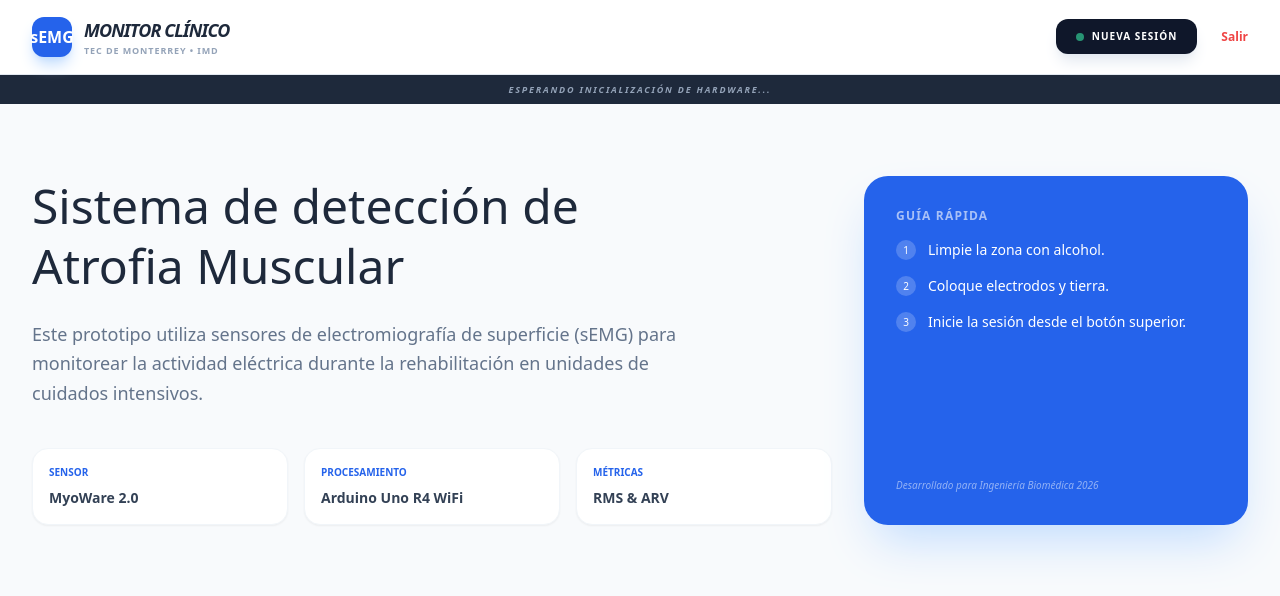
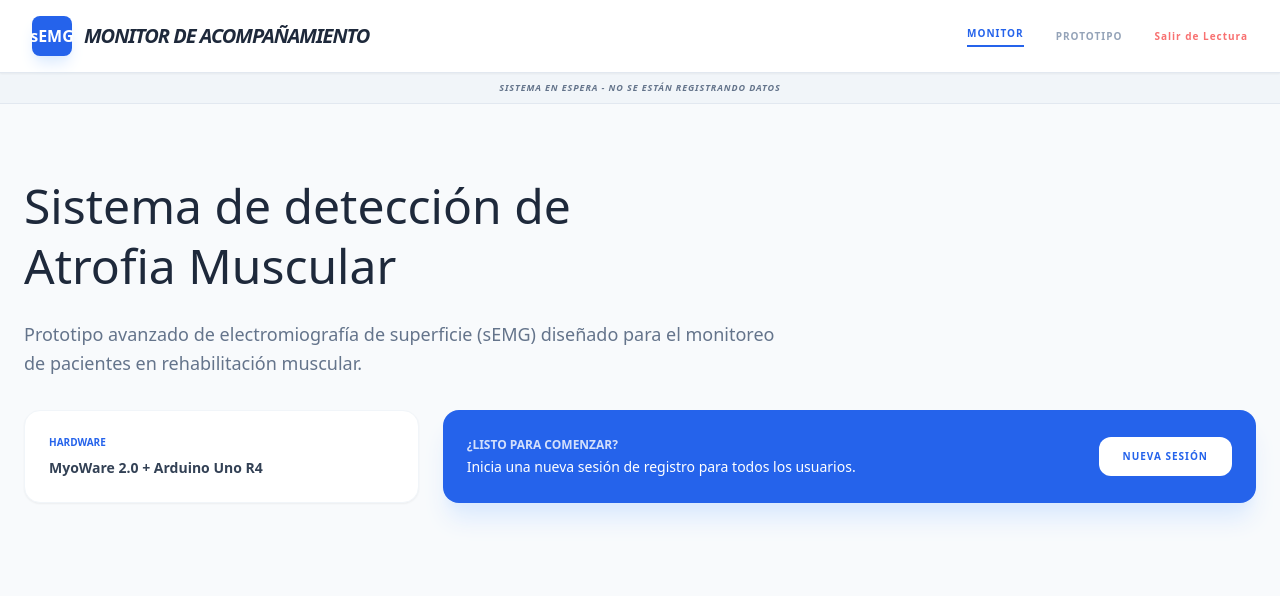
Before and after one commit to valeriasamano/semg_bioinstrudigital, a Flask app: page / in a window 1280 px wide. Shown: the top 596 px of the page. Run offline with Flask 3, Linux system fonts and the light colour scheme; the visitor is signed in with stand-in values (Sample User, id 1); some libraries are stand-ins or nearby versions.

Commit message:
Update index.html

```diff
--- a/templates/index.html
+++ b/templates/index.html
@@ -3,7 +3,7 @@
 <head>
     <meta charset="UTF-8">
     <meta name="viewport" content="width=device-width, initial-scale=1.0">
-    <title>sEMG - Central de Monitoreo</title>
+    <title>sEMG - Monitor Clínico</title>
     <script src="https://cdn.tailwindcss.com"></script>
     <script src="https://cdn.jsdelivr.net/npm/chart.js"></script>
 </head>
@@ -11,89 +11,78 @@
 
     <nav class="bg-white border-b border-slate-200 py-4 px-8 flex justify-between items-center sticky top-0 z-40 shadow-sm">
         <div class="flex items-center gap-3">
-            <div class="w-10 h-10 bg-blue-600 rounded-xl flex items-center justify-center text-white font-bold shadow-lg shadow-blue-200">sEMG</div>
-            <div>
-                <h1 class="text-lg font-bold tracking-tighter text-slate-800 uppercase italic">Monitor Clínico</h1>
-                <p class="text-[9px] text-slate-400 font-bold tracking-widest uppercase">Tec de Monterrey • IMD</p>
+            <div class="w-10 h-10 bg-blue-600 rounded-lg flex items-center justify-center text-white font-bold shadow-lg shadow-blue-100">sEMG</div>
+            <h1 class="text-xl font-bold tracking-tighter text-slate-800 uppercase italic">Monitor de Acompañamiento</h1>
+        </div>
+        <div class="space-x-8 text-[10px] font-black uppercase tracking-widest flex items-center">
+            <a href="/" class="text-blue-600 border-b-2 border-blue-600 pb-1">Monitor</a>
+            <a href="/prototipo" class="text-slate-400 hover:text-blue-600 transition">Prototipo</a>
+            <button onclick="salirDeLectura()" class="text-red-400 hover:text-red-600 transition">Salir de Lectura</button>
+        </div>
+    </nav>
+
+    <div id="global-status-bar" class="bg-slate-100 border-b border-slate-200 py-2 px-8 flex justify-center items-center gap-4 transition-colors">
+        <p id="status-text" class="text-[9px] font-bold uppercase tracking-widest text-slate-500 italic">Sistema en Espera - No se están registrando datos</p>
+    </div>
+
+    <main class="max-w-7xl mx-auto p-6">
+
+        <div id="vista-info" class="py-12 space-y-8">
+            <div class="max-w-3xl">
+                <h2 class="text-5xl font-light text-slate-800 leading-tight mb-6">Sistema de detección de <br><strong>Atrofia Muscular</strong></h2>
+                <p class="text-slate-500 text-lg leading-relaxed">
+                    Prototipo avanzado de electromiografía de superficie (sEMG) diseñado para el monitoreo de pacientes en rehabilitación muscular.
+                </p>
+            </div>
+
+            <div class="grid grid-cols-1 md:grid-cols-3 gap-6">
+                <div class="bg-white p-6 rounded-2xl border border-slate-100 shadow-sm">
+                    <p class="text-[10px] font-black text-blue-600 uppercase mb-2">Hardware</p>
+                    <p class="text-sm font-bold text-slate-700">MyoWare 2.0 + Arduino Uno R4</p>
+                </div>
+                <div class="bg-blue-600 p-6 rounded-2xl text-white shadow-xl shadow-blue-100 md:col-span-2 flex justify-between items-center">
+                    <div>
+                        <p class="text-xs font-bold uppercase opacity-80 mb-1">¿Listo para comenzar?</p>
+                        <p class="text-sm">Inicia una nueva sesión de registro para todos los usuarios.</p>
+                    </div>
+                    <button onclick="openControlPopup()" class="bg-white text-blue-600 px-6 py-3 rounded-xl font-black text-[10px] uppercase tracking-widest hover:bg-blue-50 transition-all">
+                        Nueva Sesión
+                    </button>
+                </div>
             </div>
         </div>
 
-        <div class="flex items-center gap-6">
-            <button onclick="openControlPopup()" class="bg-slate-900 text-white px-5 py-2.5 rounded-xl text-[10px] font-black uppercase tracking-widest hover:bg-blue-600 transition-all flex items-center gap-2 shadow-lg shadow-slate-200">
-                <span class="w-2 h-2 bg-emerald-400 rounded-full animate-pulse"></span>
-                Nueva Sesión
-            </button>
-            <a href="{{ url_for('logout') }}" onclick="localStorage.removeItem('seguridadValidada')" class="text-xs font-bold text-red-500 hover:text-red-700">Salir</a>
-        </div>
-    </nav>
+        <div id="vista-monitor" class="hidden grid grid-cols-1 lg:grid-cols-12 gap-6 animate-fade-in">
 
-    <div id="global-status-bar" class="bg-slate-800 py-2 px-8 flex justify-center items-center gap-4">
-        <p id="status-text" class="text-[9px] font-black uppercase tracking-[0.2em] text-slate-400 italic">Esperando inicialización de hardware...</p>
-    </div>
-
-    <main class="max-w-7xl mx-auto p-8">
-
-        <div id="info-dispositivo" class="grid grid-cols-1 md:grid-cols-3 gap-8 py-10 transition-all duration-700">
-            <div class="md:col-span-2 space-y-6">
-                <h2 class="text-5xl font-light text-slate-800 leading-tight">Sistema de detección de <br><strong>Atrofia Muscular</strong></h2>
-                <p class="text-slate-500 text-lg max-w-2xl leading-relaxed">
-                    Este prototipo utiliza sensores de electromiografía de superficie (sEMG) para monitorear la actividad eléctrica durante la rehabilitación en unidades de cuidados intensivos.
-                </p>
-                <div class="flex gap-4 pt-4">
-                    <div class="bg-white p-4 rounded-2xl shadow-sm border border-slate-100 flex-1">
-                        <p class="text-[10px] font-black text-blue-600 uppercase mb-2">Sensor</p>
-                        <p class="text-sm font-bold text-slate-700">MyoWare 2.0</p>
+            <div class="lg:col-span-3 space-y-6">
+                <div class="bg-white p-6 rounded-2xl shadow-sm border border-slate-100 text-center">
+                    <h3 class="text-[10px] font-black text-slate-400 uppercase tracking-widest mb-4">Repeticiones Logradas</h3>
+                    <p id="main-counter" class="text-7xl font-light text-blue-600">0</p>
+                    <div class="w-full bg-slate-50 h-2 rounded-full mt-4 overflow-hidden">
+                        <div id="global-progress" class="bg-blue-600 h-full w-0 transition-all duration-500"></div>
                     </div>
-                    <div class="bg-white p-4 rounded-2xl shadow-sm border border-slate-100 flex-1">
-                        <p class="text-[10px] font-black text-blue-600 uppercase mb-2">Procesamiento</p>
-                        <p class="text-sm font-bold text-slate-700">Arduino Uno R4 WiFi</p>
-                    </div>
-                    <div class="bg-white p-4 rounded-2xl shadow-sm border border-slate-100 flex-1">
-                        <p class="text-[10px] font-black text-blue-600 uppercase mb-2">Métricas</p>
-                        <p class="text-sm font-bold text-slate-700">RMS & ARV</p>
-                    </div>
+                    <p class="text-[9px] text-slate-400 mt-4 font-bold uppercase italic">Meta del Protocolo: 10</p>
                 </div>
-            </div>
-            <div class="bg-blue-600 rounded-3xl p-8 text-white shadow-2xl shadow-blue-200 flex flex-col justify-between">
-                <div>
-                    <h4 class="text-xs font-black uppercase tracking-widest opacity-60 mb-4">Guía Rápida</h4>
-                    <ul class="space-y-4 text-sm font-medium">
-                        <li class="flex items-start gap-3">
-                            <span class="bg-white/20 w-5 h-5 rounded-full flex items-center justify-center text-[10px]">1</span>
-                            Limpie la zona con alcohol.
-                        </li>
-                        <li class="flex items-start gap-3">
-                            <span class="bg-white/20 w-5 h-5 rounded-full flex items-center justify-center text-[10px]">2</span>
-                            Coloque electrodos y tierra.
-                        </li>
-                        <li class="flex items-start gap-3">
-                            <span class="bg-white/20 w-5 h-5 rounded-full flex items-center justify-center text-[10px]">3</span>
-                            Inicie la sesión desde el botón superior.
-                        </li>
-                    </ul>
-                </div>
-                <p class="text-[10px] opacity-50 italic mt-6">Desarrollado para Ingeniería Biomédica 2026</p>
-            </div>
-        </div>
-
-        <div id="dashboard-lectura" class="hidden grid grid-cols-1 lg:grid-cols-12 gap-8 animate-fade-in">
-            <div class="lg:col-span-3 space-y-6">
-                <div class="bg-white p-8 rounded-3xl shadow-sm border border-slate-100 text-center">
-                    <h3 class="text-[10px] font-black text-slate-400 uppercase tracking-widest mb-4 italic">Contracciones Detectadas</h3>
-                    <p id="main-counter" class="text-8xl font-light text-blue-600">0</p>
-                    <div class="mt-6 w-full bg-slate-50 h-2 rounded-full overflow-hidden">
-                        <div id="global-progress" class="bg-blue-600 h-full w-0 transition-all duration-700"></div>
-                    </div>
-                    <p class="text-[10px] text-slate-400 mt-4 font-bold uppercase tracking-widest">Meta: 10 Repeticiones</p>
-                </div>
-                <button onclick="requestReset()" class="w-full py-4 border-2 border-dashed border-slate-200 rounded-2xl text-[10px] font-bold text-slate-400 hover:border-red-200 hover:text-red-500 transition-all uppercase tracking-widest">
-                    Reiniciar sesión global ↺
+                <button onclick="requestReset()" class="w-full py-3 text-[9px] font-black text-slate-300 hover:text-red-400 uppercase tracking-widest transition">
+                    Reiniciar Lectura Global ↺
                 </button>
             </div>
 
             <div class="lg:col-span-9 space-y-6">
-                <div class="bg-white p-6 rounded-3xl shadow-sm border border-slate-100">
-                    <div class="h-96"><canvas id="mainChart"></canvas></div>
+                <div class="bg-white p-6 rounded-2xl shadow-sm border border-slate-100">
+                    <h3 class="text-[10px] font-black text-slate-400 uppercase tracking-widest mb-4">Señal RAW + Umbral de Detección</h3>
+                    <div class="h-64"><canvas id="rawChart"></canvas></div>
+                </div>
+
+                <div class="grid grid-cols-1 md:grid-cols-2 gap-6">
+                    <div class="bg-white p-6 rounded-2xl shadow-sm border border-slate-100 h-64">
+                        <h3 class="text-[10px] font-black text-slate-400 uppercase tracking-widest mb-4">Métrica RMS</h3>
+                        <canvas id="rmsChart"></canvas>
+                    </div>
+                    <div class="bg-white p-6 rounded-2xl shadow-sm border border-slate-100 h-64">
+                        <h3 class="text-[10px] font-black text-slate-400 uppercase tracking-widest mb-4">Métrica ARS</h3>
+                        <canvas id="arsChart"></canvas>
+                    </div>
                 </div>
             </div>
         </div>
@@ -101,22 +90,20 @@
 
     <div id="controlPopup" class="hidden fixed inset-0 z-50 flex items-center justify-center p-4 bg-slate-900/60 backdrop-blur-sm">
         <div class="bg-white max-w-lg w-full rounded-3xl shadow-2xl p-10">
-            <h2 class="text-3xl font-light text-slate-800 mb-6 italic">Iniciar <strong>Monitoreo</strong></h2>
-
+            <h2 class="text-2xl font-light text-slate-800 mb-6 italic">Iniciar <strong>Captura de Datos</strong></h2>
             <div class="space-y-4 mb-10">
-                <label class="flex items-center gap-4 p-4 border border-slate-100 rounded-2xl hover:bg-slate-50 cursor-pointer transition">
+                <label class="flex items-center gap-4 p-4 border border-slate-100 rounded-2xl cursor-pointer">
                     <input type="checkbox" class="step-check w-5 h-5 accent-blue-600">
-                    <span class="text-sm text-slate-600 font-medium">Hardware sEMG correctamente conectado</span>
+                    <span class="text-sm text-slate-600 italic font-medium tracking-tight">Electrodos colocados correctamente</span>
                 </label>
-                <label class="flex items-center gap-4 p-4 border border-slate-100 rounded-2xl hover:bg-slate-50 cursor-pointer transition">
+                <label class="flex items-center gap-4 p-4 border border-slate-100 rounded-2xl cursor-pointer">
                     <input type="checkbox" class="step-check w-5 h-5 accent-blue-600">
-                    <span class="text-sm text-slate-600 font-medium">Protocolo de higiene de piel completado</span>
+                    <span class="text-sm text-slate-600 italic font-medium tracking-tight">Referencia conectada a tierra</span>
                 </label>
             </div>
-
             <div class="flex gap-3">
-                <button onclick="closeControlPopup()" class="flex-1 py-4 text-[10px] font-black uppercase tracking-widest text-slate-400">Cancelar</button>
-                <button id="btn-start-global" disabled onclick="startGlobalSession()" class="flex-[2] bg-slate-200 text-slate-400 py-4 rounded-2xl text-[10px] font-black uppercase tracking-widest transition-all">Iniciar Registro para todos</button>
+                <button onclick="closeControlPopup()" class="flex-1 py-4 text-[10px] font-black uppercase text-slate-400">Cancelar</button>
+                <button id="btn-start-global" disabled onclick="startGlobalSession()" class="flex-[2] bg-slate-200 text-slate-400 py-4 rounded-2xl text-[10px] font-black uppercase tracking-widest transition-all">Comenzar Registro</button>
             </div>
         </div>
     </div>
@@ -125,24 +112,38 @@
         let isRecording = false;
         let count = 0;
 
-        // --- MANEJO DE VISTAS ---
+        // --- NAVEGACIÓN ---
         function startGlobalSession() {
             closeControlPopup();
+            document.getElementById('vista-info').classList.add('hidden');
+            document.getElementById('vista-monitor').classList.remove('hidden');
 
-            // Efecto visual: Desaparece la info, aparece el dashboard
-            document.getElementById('info-dispositivo').classList.add('hidden');
-            document.getElementById('dashboard-lectura').classList.remove('hidden');
-
-            // Actualizar banner
-            const now = new Date().toLocaleTimeString();
-            document.getElementById('global-status-bar').classList.replace('bg-slate-800', 'bg-emerald-600');
-            document.getElementById('status-text').innerText = "● REGISTRO GLOBAL EN CURSO - INICIADO A LAS " + now;
-            document.getElementById('status-text').classList.replace('text-slate-400', 'text-white');
+            const banner = document.getElementById('global-status-bar');
+            banner.classList.replace('bg-slate-100', 'bg-emerald-500');
+            document.getElementById('status-text').innerText = "● REGISTRO EN VIVO PARA TODOS LOS USUARIOS";
+            document.getElementById('status-text').classList.replace('text-slate-500', 'text-white');
 
             isRecording = true;
         }
 
-        // --- LÓGICA DE UI ---
+        function salirDeLectura() {
+            if(confirm("¿Deseas salir del monitor? Esto no detendrá el registro para otros usuarios.")) {
+                document.getElementById('vista-monitor').classList.add('hidden');
+                document.getElementById('vista-info').classList.remove('hidden');
+
+                const banner = document.getElementById('global-status-bar');
+                banner.classList.replace('bg-emerald-500', 'bg-slate-100');
+                document.getElementById('status-text').innerText = "Sistema en Espera - No se están registrando datos";
+                document.getElementById('status-text').classList.replace('text-white', 'text-slate-500');
+
+                isRecording = false;
+                count = 0; // Reset local
+                document.getElementById('main-counter').innerText = "0";
+                document.getElementById('global-progress').style.width = "0%";
+            }
+        }
+
+        // --- POPUP ---
         function openControlPopup() { document.getElementById('controlPopup').classList.remove('hidden'); }
         function closeControlPopup() { document.getElementById('controlPopup').classList.add('hidden'); }
 
@@ -153,67 +154,43 @@
             const allChecked = Array.from(checks).every(i => i.checked);
             startBtn.disabled = !allChecked;
             startBtn.className = allChecked ?
-                "flex-[2] bg-blue-600 text-white py-4 rounded-2xl text-[10px] font-black uppercase tracking-widest shadow-xl shadow-blue-200" :
+                "flex-[2] bg-blue-600 text-white py-4 rounded-2xl text-[10px] font-black uppercase tracking-widest shadow-lg shadow-blue-200" :
                 "flex-[2] bg-slate-200 text-slate-400 py-4 rounded-2xl text-[10px] font-black uppercase tracking-widest";
         }));
 
-        function requestReset() {
-            if(confirm("¿Reiniciar el conteo para todos los observadores?")) {
-                location.reload();
-            }
-        }
-
-        // --- GRÁFICA ---
-        const ctx = document.getElementById('mainChart').getContext('2d');
-        const mainChart = new Chart(ctx, {
+        // --- GRÁFICAS ORIGINALES REESTABLECIDAS ---
+        const chartConfig = (color, label) => ({
             type: 'line',
-            data: {
-                labels: [],
-                datasets: [{
-                    label: 'Señal sEMG',
-                    data: [],
-                    borderColor: '#2563eb',
-                    borderWidth: 2,
-                    pointRadius: 0,
-                    fill: true,
-                    backgroundColor: 'rgba(37,99,235,0.05)',
-                    tension: 0.4
-                }]
-            },
-            options: {
-                responsive: true,
-                maintainAspectRatio: false,
-                plugins: { legend: { display: false } },
-                scales: {
-                    x: { display: false },
-                    y: { beginAtZero: true, grid: { color: '#f1f5f9' } }
-                }
-            }
+            data: { labels: [], datasets: [{ label, data: [], borderColor: color, borderWidth: 2, pointRadius: 0, fill: false, tension: 0.4 }] },
+            options: { responsive: true, maintainAspectRatio: false, plugins: { legend: { display: false } }, scales: { x: { display: false }, y: { beginAtZero: true } } }
         });
 
-        // Simulación de datos (En tu caso vendrán de Flask)
+        const rawChart = new Chart(document.getElementById('rawChart').getContext('2d'), chartConfig('#2563eb', 'Raw'));
+        const rmsChart = new Chart(document.getElementById('rmsChart').getContext('2d'), chartConfig('#d25cd6', 'RMS'));
+        const arsChart = new Chart(document.getElementById('arsChart').getContext('2d'), chartConfig('#408cc7', 'ARS'));
+
+        // Simulación
         setInterval(() => {
-            if (!isRecording) return; // Solo actualizamos gráficas si la sesión inició
-
-            const val = Math.random() * 100;
+            if (!isRecording) return;
+            const rawVal = Math.random() * 100;
             const time = new Date().toLocaleTimeString();
 
-            if (mainChart.data.labels.length > 50) {
-                mainChart.data.labels.shift();
-                mainChart.data.datasets[0].data.shift();
-            }
-            mainChart.data.labels.push(time);
-            mainChart.data.datasets[0].data.push(val);
-            mainChart.update('none');
+            [rawChart, rmsChart, arsChart].forEach((chart, i) => {
+                const val = [rawVal, rawVal*0.7, rawVal*0.5][i];
+                if (chart.data.labels.length > 25) { chart.data.labels.shift(); chart.data.datasets[0].data.shift(); }
+                chart.data.labels.push(time);
+                chart.data.datasets[0].data.push(val);
+                chart.update('none');
+            });
 
-            // Lógica de conteo
-            if(val > 80) { // Umbral de ejemplo
+            if(rawVal > 80) {
                 count++;
                 document.getElementById('main-counter').innerText = count;
                 document.getElementById('global-progress').style.width = (count * 10) + "%";
-                if(count === 10) isRecording = false; // Detener al llegar a la meta
             }
         }, 800);
+
+        function requestReset() { location.reload(); }
     </script>
 </body>
 </html>
```
